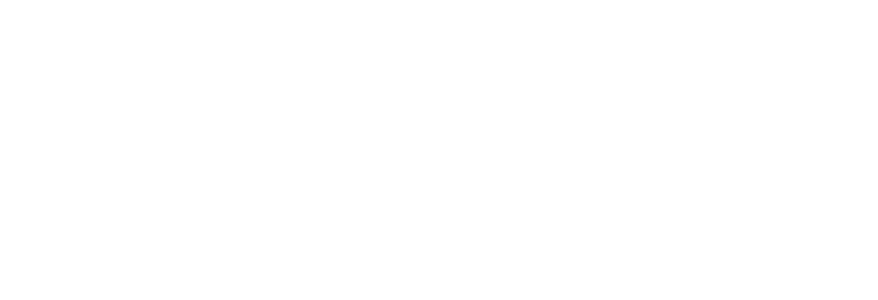
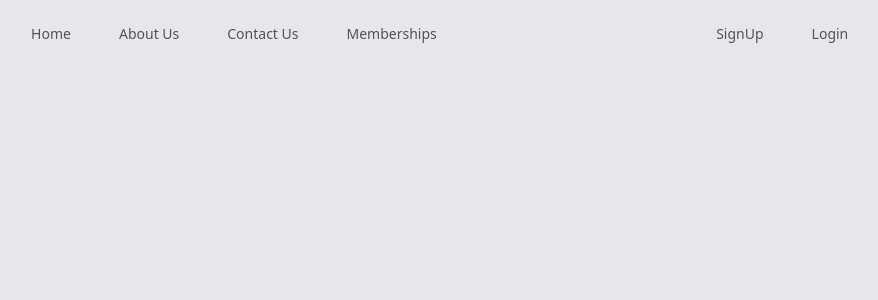
Before and after one commit to WEBDEVPROjects-commits/LibSpace-SmartLibraryExperiencePlatform, a React (Vite) app: page / in a window 1280 px wide. Shown: the top 300 px of the page, without its empty margins (304-1182 px from the left). Built offline with nearby package versions, Linux system fonts and the light colour scheme.

Commit message:
HeaderStructured

```diff
--- /dev/null
+++ b/Context/Context.jsx
@@ -0,0 +1,3 @@
+import { createContext } from "react";
+
+export const HomeContext=createContext(0);
--- /dev/null
+++ b/HomePageComponents/AboutUs.jsx
@@ -0,0 +1,11 @@
+import React from 'react'
+
+function AboutUs() {
+  return (
+    <div>
+
+    </div>
+  )
+}
+
+export default AboutUs
--- /dev/null
+++ b/HomePageComponents/ContactUs.jsx
@@ -0,0 +1,11 @@
+import React from 'react'
+
+function ContactUs() {
+  return (
+    <div>
+
+    </div>
+  )
+}
+
+export default ContactUs
--- /dev/null
+++ b/HomePageComponents/Content.jsx
@@ -0,0 +1,11 @@
+import React from 'react'
+
+function Content() {
+  return (
+    <div>
+
+    </div>
+  )
+}
+
+export default Content
--- /dev/null
+++ b/HomePageComponents/Header.jsx
@@ -0,0 +1,26 @@
+import React from "react";
+import { Link } from "react-router-dom";
+function Header() {
+  return (
+    <div className="flex text-sm text-zinc-600 justify-around p-3 font-medium">
+      <div>
+        <img></img>
+      </div>
+      <div className="flex gap-6">
+        <a className="p-3">
+          <Link to="/">Home</Link>
+        </a>
+        <a className="p-3">About Us</a>
+        <a className="p-3">Contact Us</a>
+        <a className="p-3">Memberships</a>
+        <a className="p-3"></a>
+      </div>
+      <div className="flex gap-6">
+        <button className="p-3">SignUp</button>
+        <button className="p-3">Login</button>
+      </div>
+    </div>
+  );
+}
+
+export default Header;
--- /dev/null
+++ b/HomePageComponents/HomePage.jsx
@@ -0,0 +1,13 @@
+import React from 'react'
+import Header from '../HomePageComponents/Header.jsx'
+import Content from '../HomePageComponents/Content.jsx'
+function HomePage() {
+  return (
+      <div className='min-h-screen bg-[#e5e7eb] flex flex-col'>
+            <Header></Header>
+            <Content></Content>
+       </div>
+  )
+}
+
+export default HomePage
--- /dev/null
+++ b/HomePageComponents/Memberships.jsx
@@ -0,0 +1,11 @@
+import React from 'react'
+
+function Memberships() {
+  return (
+    <div>
+
+    </div>
+  )
+}
+
+export default Memberships
--- a/package.json
+++ b/package.json
@@ -13,6 +13,7 @@
     "@tailwindcss/vite": "^4.1.18",
     "react": "^19.2.0",
     "react-dom": "^19.2.0",
+    "react-router-dom": "^7.13.0",
     "tailwindcss": "^4.1.18"
   },
   "devDependencies": {
--- a/src/App.jsx
+++ b/src/App.jsx
@@ -1,12 +1,19 @@
-import { useState } from 'react'
-import reactLogo from './assets/react.svg'
-import viteLogo from '/vite.svg'
 import './App.css'
-
+import { HomeContext } from '../Context/Context.jsx'
+import { BrowserRouter, Routes, Route, Link, Outlet } from 'react-router-dom';
+import HomePage from '../HomePageComponents/HomePage.jsx'
 function App() {
   return (
     <>
-      <div className='text-3xl text-white'>Hello</div>
+    <HomeContext.Provider value="hello">
+      <BrowserRouter>
+        <Routes>
+          <Route path='/' element={<HomePage/>}></Route>
+          {/* <Route path='/Login' element={<HomePage/>}></Route> */}
+          {/* <Route path='/Dashboard' element={<Dashboard/>}></Route> */}
+        </Routes>
+      </BrowserRouter>
+    </HomeContext.Provider>
     </>
   )
 }
```
Also changed, not shown: 1 other file (tests, documents, lock files or other folders).
